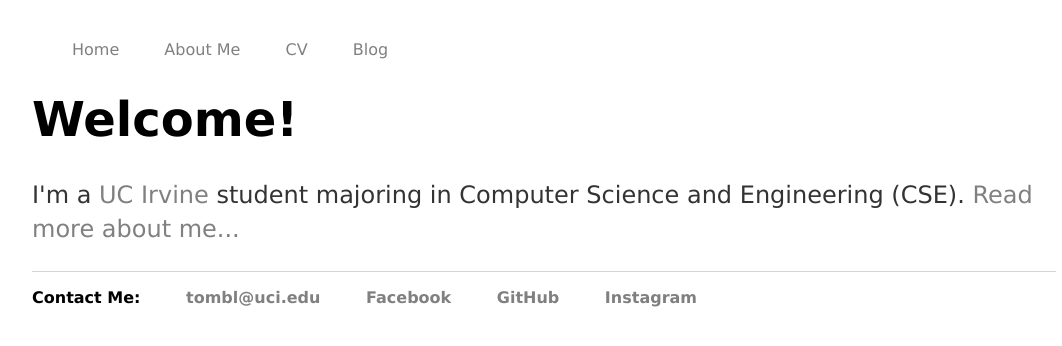
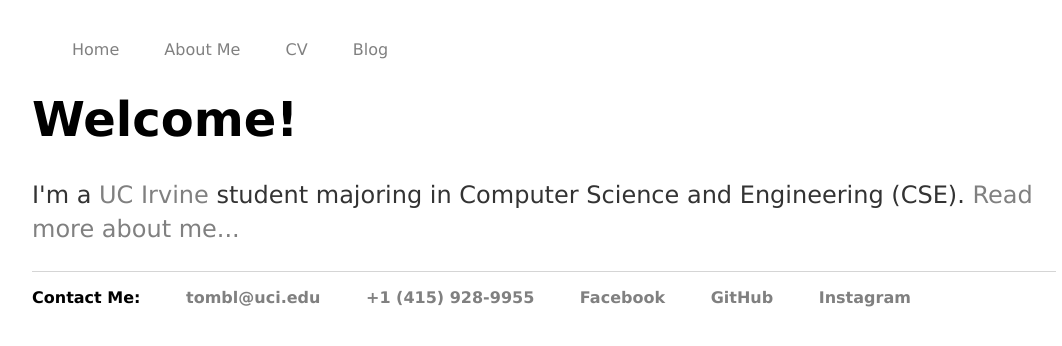
Before and after one commit to BTx123/BTx123.github.io, a Jekyll site: the page built from index.html, in a window 1280 px wide. Shown: the top 346 px of the page, without its empty margins (96-1158 px from the left). Built offline with Jekyll 4.4.1, drawn with Linux system fonts in a browser that asks for light colours.

Commit message:
Update with telephone number

```diff
--- a/_layouts/default.html
+++ b/_layouts/default.html
@@ -32,6 +32,7 @@
         <ul>
             <li>Contact Me:</li>
             <li><a href="mailto:tombl@uci.edu">tombl@uci.edu</a></li>
+            <li><a href="tel://+14159289955">+1 (415) 928-9955</a></li>
             <li><a href="https://www.facebook.com/br14n.t0m">Facebook</a></li>
             <li><a href="https://github.com/BTx123">GitHub</a></li>
             <li><a href="https://www.instagram.com/br14n_t0m/">Instagram</a></li>
```
